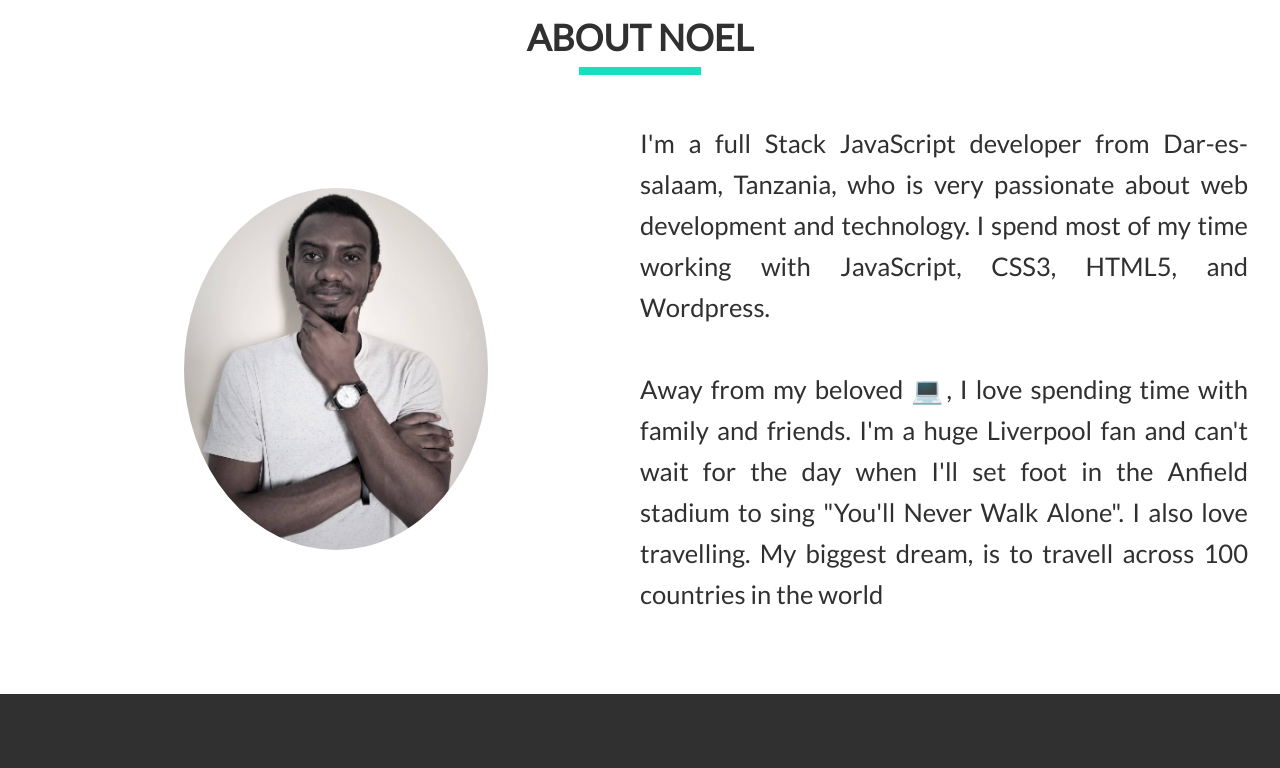
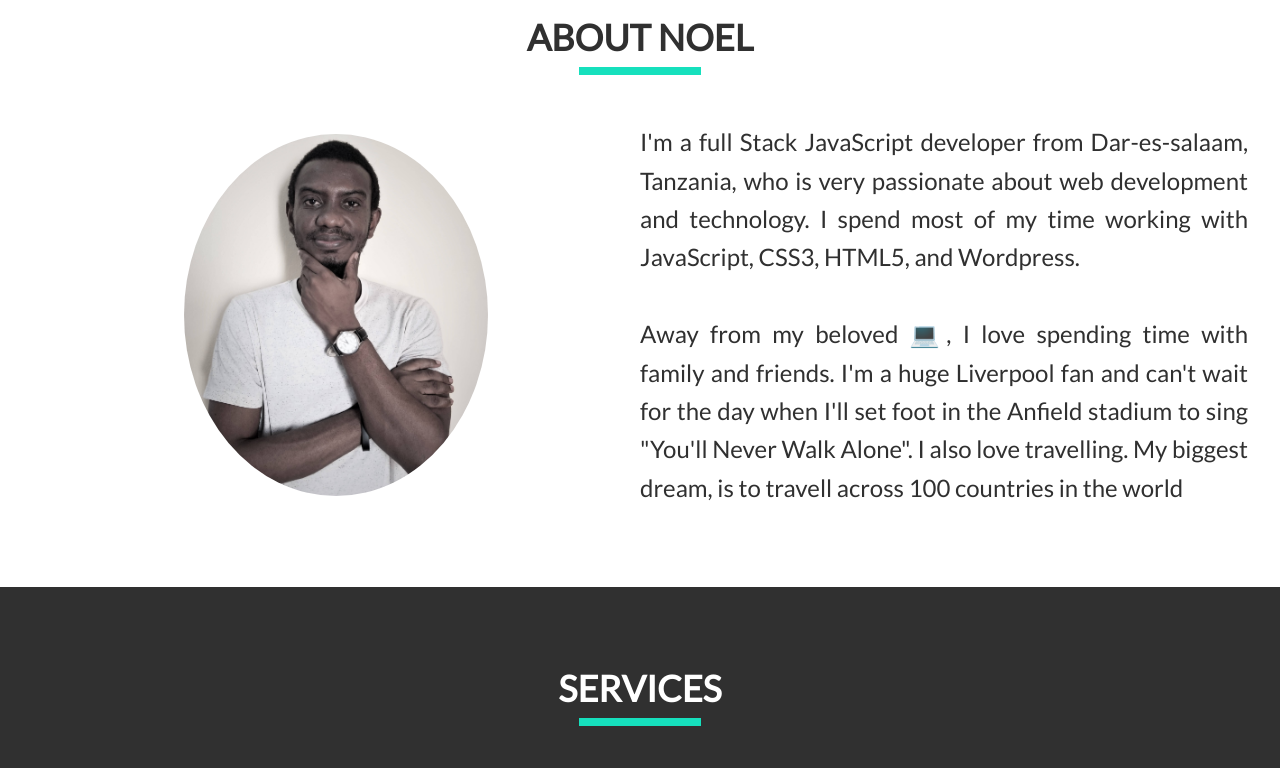
Before and after one commit to devnoja/portfolio, a website: page dist/index.html in a window 1280 px wide. Shown: the part 880-1648 px from the top of the page. Drawn offline with Linux system fonts and the light colour scheme.

Commit message:
Reduce font size about section

```diff
--- a/dist/index.html
+++ b/dist/index.html
@@ -8,7 +8,7 @@
     integrity="sha256-mmgLkCYLUQbXn0B1SRqzHar6dCnv9oZFPEC1g1cwlkk=" crossorigin="anonymous" />
   <link rel="shortcut icon" href="favicon.ico" type="image/x-icon">
   <link rel="stylesheet" href="style.css" />
-  <title>Noel Jackson | Full Stack Developer</title>
+  <title>Noel Jackson | Web Developer</title>
 </head>
 
 <body>
--- a/dist/style.css
+++ b/dist/style.css
@@ -218,7 +218,7 @@ h3 {
 }
 
 .about__text {
-  font-size: 1.6rem;
+  font-size: 1.5rem;
   text-align: justify;
 }
 
```
